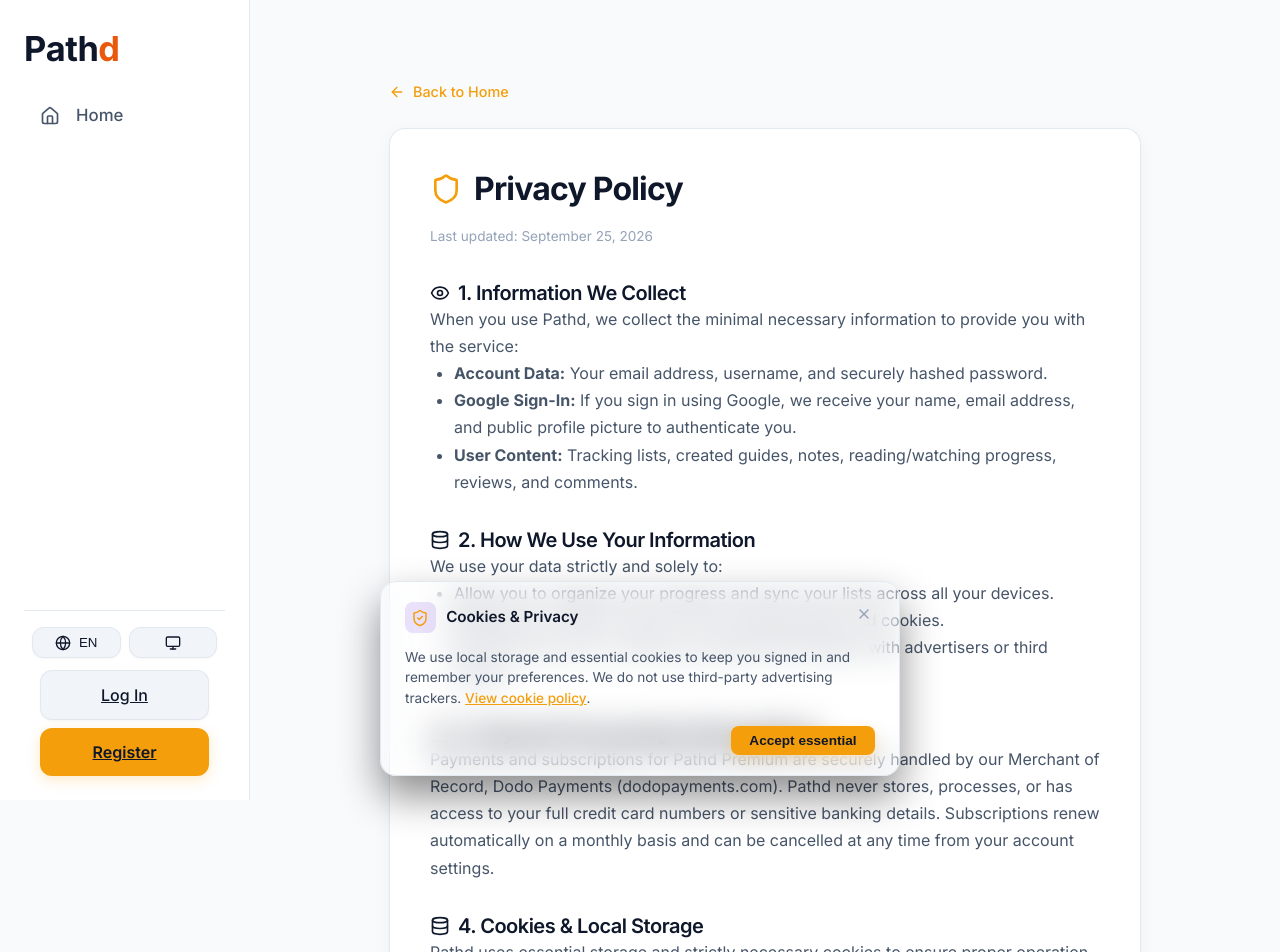
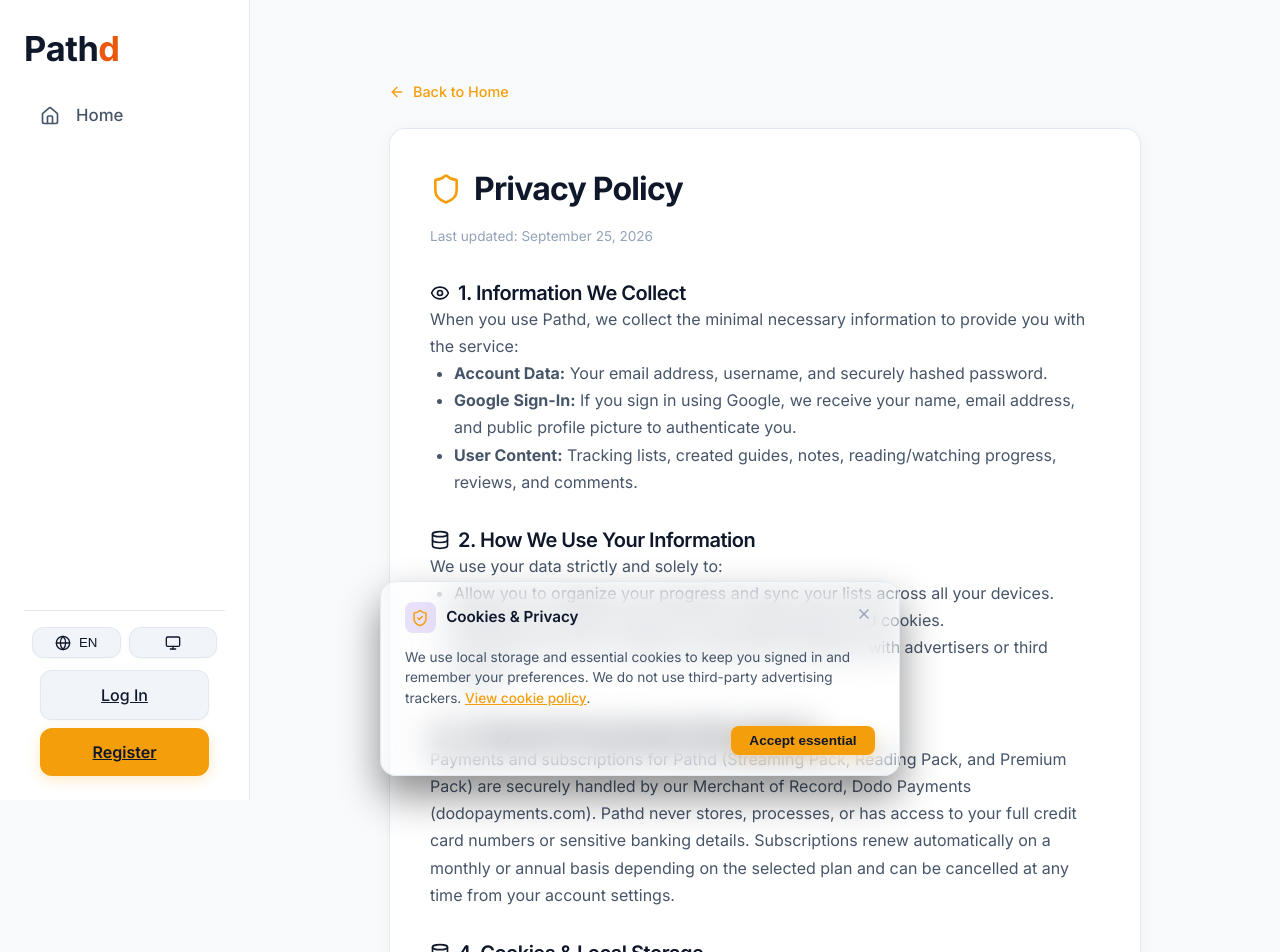
Before and after one commit to ryakimovicz/tracker-lists, a React (Vite) app in the folder frontend/: page /privacy in a window 1280 px wide. Shown: the top 952 px of the page. Built offline with nearby package versions, Linux system fonts and the light colour scheme; no server answers.

Commit message:
Update privacy policy billing cadence and subscription plan names

```diff
--- a/frontend/src/pages/PrivacyPolicy.tsx
+++ b/frontend/src/pages/PrivacyPolicy.tsx
@@ -134,8 +134,8 @@ export const PrivacyPolicy: React.FC<PrivacyPolicyProps> = ({ onClose, isModal }
           </h2>
           <p style={{ color: 'var(--text-secondary)' }}>
             {isEs
-              ? 'Los pagos y suscripciones de Pathd Premium son gestionados de forma segura por nuestro Merchant of Record, Dodo Payments (dodopayments.com). Pathd nunca almacena, procesa ni tiene acceso a tus números completos de tarjeta de crédito o información bancaria confidencial. Las suscripciones se renuevan automáticamente cada mes y pueden cancelarse en cualquier momento desde tu panel de usuario.'
-              : 'Payments and subscriptions for Pathd Premium are securely handled by our Merchant of Record, Dodo Payments (dodopayments.com). Pathd never stores, processes, or has access to your full credit card numbers or sensitive banking details. Subscriptions renew automatically on a monthly basis and can be cancelled at any time from your account settings.'}
+              ? 'Los pagos y suscripciones de Pathd (Pack de Streaming, Pack de Lectura y Pack Premium) son gestionados de forma segura por nuestro Merchant of Record, Dodo Payments (dodopayments.com). Pathd nunca almacena, procesa ni tiene acceso a tus números completos de tarjeta de crédito o información bancaria confidencial. Las suscripciones se renuevan automáticamente de forma mensual o anual según el plan elegido y pueden cancelarse en cualquier momento desde tu panel de usuario.'
+              : 'Payments and subscriptions for Pathd (Streaming Pack, Reading Pack, and Premium Pack) are securely handled by our Merchant of Record, Dodo Payments (dodopayments.com). Pathd never stores, processes, or has access to your full credit card numbers or sensitive banking details. Subscriptions renew automatically on a monthly or annual basis depending on the selected plan and can be cancelled at any time from your account settings.'}
           </p>
         </section>
 
```
